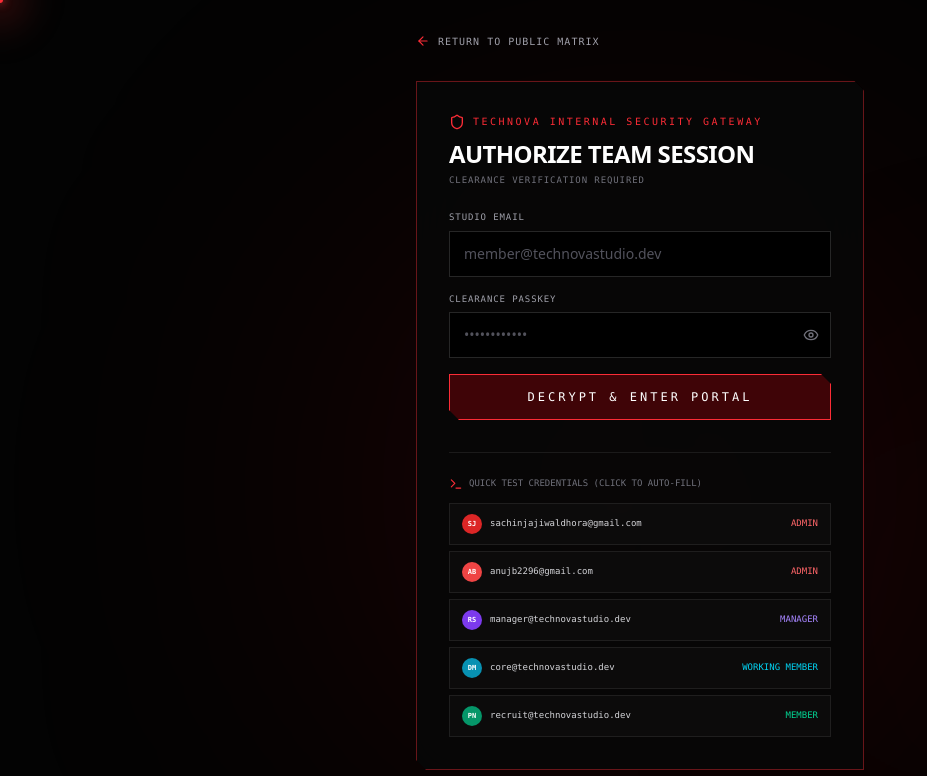
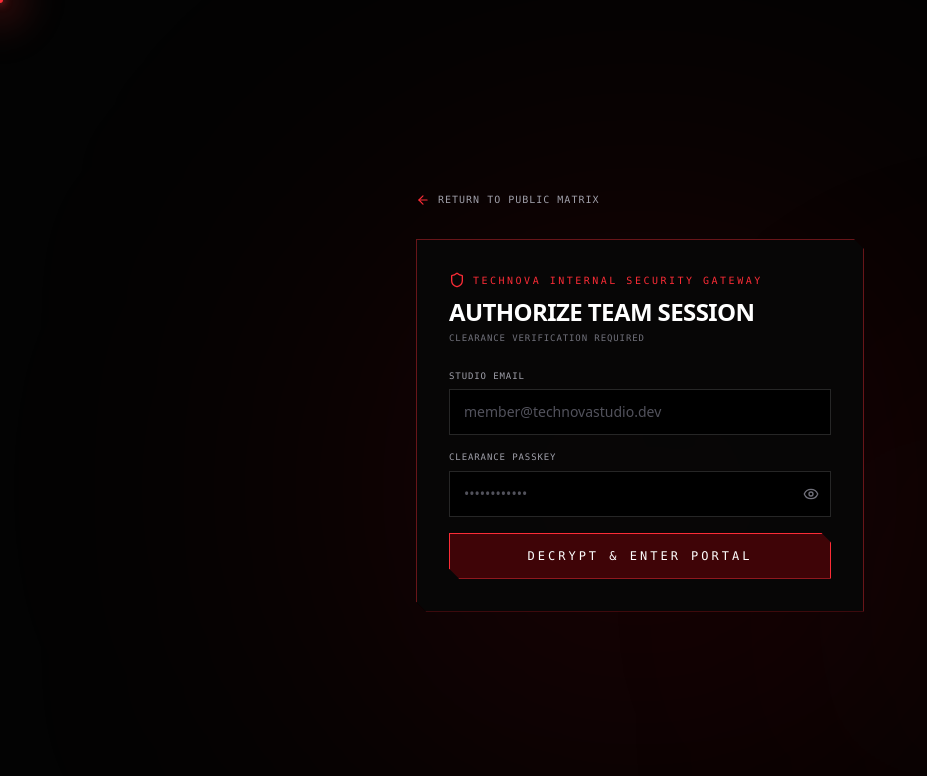
Before and after one commit to sachinjajiwaldhora-a11y/technova-studio, a Next.js app: page /login in a window 1280 px wide. Shown: the top 776 px of the page, without its empty margins (0-927 px from the left). Built offline with nearby package versions, Linux system fonts and the light colour scheme; no server answers; the database is empty.

Commit message:
Update code and remove quick credentials

```diff
--- a/app/login/page.tsx
+++ b/app/login/page.tsx
@@ -6,7 +6,7 @@ import { useRouter } from 'next/navigation';
 import {
   StudioMember, STORAGE_KEYS, getStore, setStore, initStore, SEED_MEMBERS, supabase,
 } from '@/lib/store';
-import { Shield, ArrowLeft, Terminal, Eye, EyeOff } from 'lucide-react';
+import { Shield, ArrowLeft, Eye, EyeOff } from 'lucide-react';
 
 export default function LoginPage() {
   const router = useRouter();
@@ -14,45 +14,10 @@ export default function LoginPage() {
   const [password, setPassword] = useState('');
   const [showPwd, setShowPwd] = useState(false);
   const [error, setError] = useState('');
-  const [members, setMembers] = useState<StudioMember[]>(SEED_MEMBERS);
   const [isLoading, setIsLoading] = useState(false);
 
   useEffect(() => {
     initStore();
-    async function fetchCloudMembers() {
-      if (supabase) {
-        try {
-          const { data, error: sbError } = await supabase.from('studio_members').select('*');
-          if (data && data.length > 0 && !sbError) {
-            const mapped: StudioMember[] = data.map((d: any) => ({
-              id: d.id,
-              name: d.name,
-              email: d.email,
-              password: d.password,
-              role: d.role,
-              department: d.department,
-              skills: d.skills || [],
-              clearanceCode: d.clearance_code || d.clearanceCode || 'LVL-05',
-              photoInitials: d.photo_initials || d.photoInitials || d.name.slice(0, 2).toUpperCase(),
-              accentColor: d.accent_color || d.accentColor || '#dc2626',
-              privateNotes: d.private_notes || '',
-              managerNotes: d.manager_notes || '',
-              activeProjectIds: d.active_project_ids || [],
-              metrics: d.metrics || { tasksCompleted: 0, tasksOverdue: 0, avgCompletionDays: 0, hoursLoggedTotal: 0, deliveryRatePct: 100 },
-              createdAt: d.created_at || new Date().toISOString(),
-              lastActive: d.last_active || new Date().toISOString(),
-            }));
-            setMembers(mapped);
-            setStore(STORAGE_KEYS.MEMBERS, mapped);
-            return;
-          }
-        } catch (err) {
-          console.warn('Supabase member load fallback:', err);
-        }
-      }
-      setMembers(getStore(STORAGE_KEYS.MEMBERS, SEED_MEMBERS));
-    }
-    fetchCloudMembers();
   }, []);
 
   const handleLogin = async (e: React.FormEvent) => {
@@ -100,7 +65,7 @@ export default function LoginPage() {
 
     // 2. Fallback to LocalStorage store
     setTimeout(() => {
-      const matched = members.find(
+      const matched = getStore(STORAGE_KEYS.MEMBERS, SEED_MEMBERS).find(
         (u) =>
           u.email.toLowerCase() === email.trim().toLowerCase() &&
           u.password === password
@@ -115,19 +80,6 @@ export default function LoginPage() {
       setStore(STORAGE_KEYS.ACTIVE_USER, matched);
       router.push('/team');
     }, 400);
-  };
-
-  const quickFill = (m: StudioMember) => {
-    setEmail(m.email);
-    setPassword(m.password);
-    setError('');
-  };
-
-  const ROLE_COLORS: Record<string, string> = {
-    admin: 'text-red-400',
-    manager: 'text-violet-400',
-    working_member: 'text-cyan-400',
-    member: 'text-emerald-400',
   };
 
   return (
@@ -223,36 +175,6 @@ export default function LoginPage() {
             </button>
           </form>
 
-          {/* Quick Credentials */}
-          <div className="mt-8 pt-6 border-t border-white/8">
-            <div className="flex items-center space-x-1.5 font-mono text-[9px] text-zinc-500 mb-3">
-              <Terminal className="w-3.5 h-3.5 text-red-500" />
-              <span>QUICK TEST CREDENTIALS (CLICK TO AUTO-FILL)</span>
-            </div>
-            <div className="space-y-1.5">
-              {members.map((m) => (
-                <button
-                  key={m.id}
-                  type="button"
-                  onClick={() => quickFill(m)}
-                  className="w-full flex items-center justify-between border border-white/8 bg-white/[0.02] px-3 py-2.5 text-left font-mono text-[9px] hover:border-red-500/40 hover:bg-white/[0.04] transition-colors"
-                >
-                  <div className="flex items-center space-x-2">
-                    <div
-                      className="w-5 h-5 rounded-full flex items-center justify-center text-[7px] font-bold text-white shrink-0"
-                      style={{ background: m.accentColor }}
-                    >
-                      {m.photoInitials}
-                    </div>
-                    <span className="text-zinc-300">{m.email}</span>
-                  </div>
-                  <span className={`uppercase ${ROLE_COLORS[m.role] || 'text-zinc-400'}`}>
-                    {m.role.replace('_', ' ')}
-                  </span>
-                </button>
-              ))}
-            </div>
-          </div>
         </div>
       </div>
     </div>
```
Also changed, not shown: 1 other file (tests, documents, lock files or other folders).
